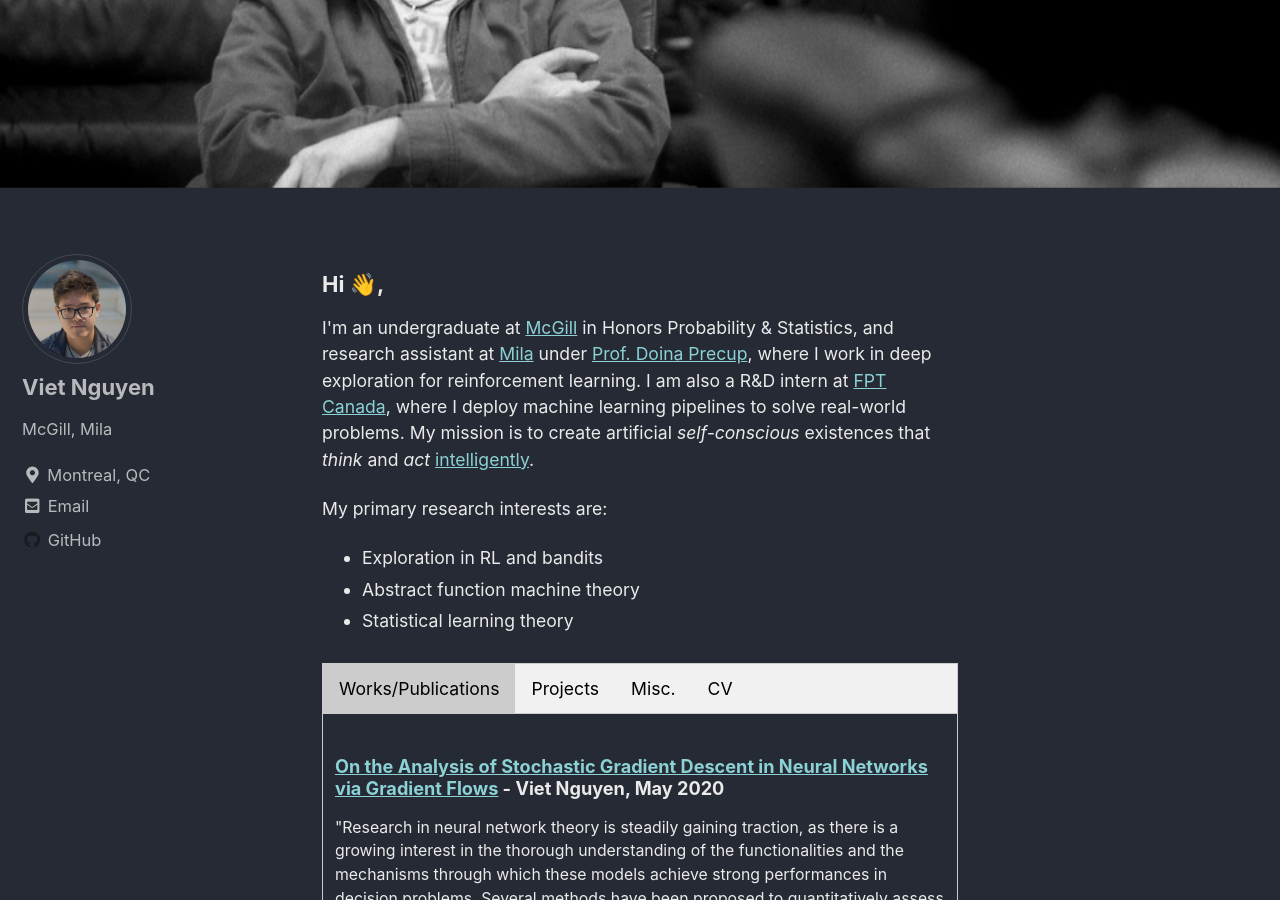
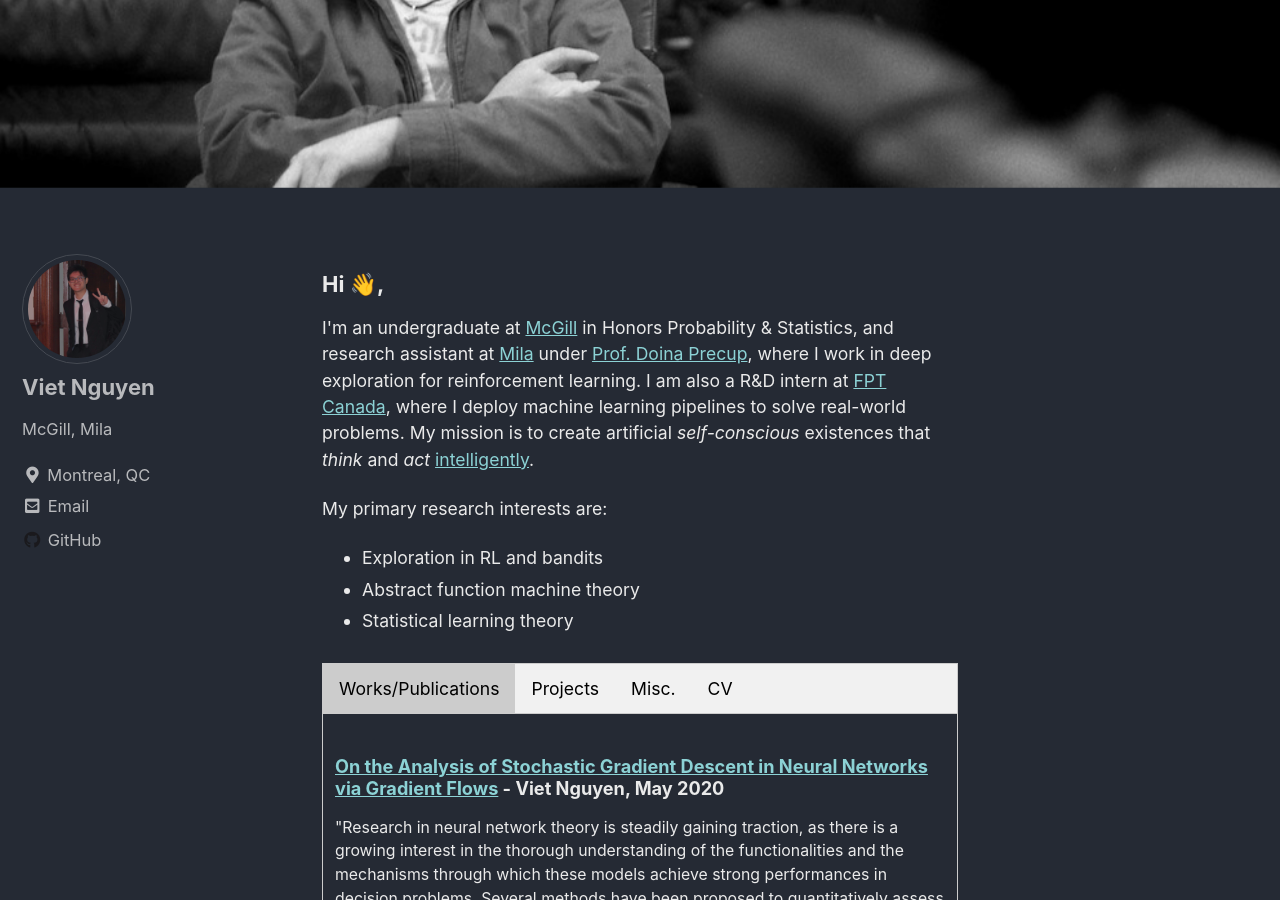
Before and after one commit to opent03/opent03.github.io, a Jekyll site: the page built from index.html, in a window 1280 px wide and 900 px high, scrolled down 518 px. Built offline with Jekyll 4.4.1, drawn with Linux system fonts in a browser that asks for light colours; cached includes are drawn as plain includes; the list of posts is cut into pages by our own code.

Commit message:
changed photo

```diff
--- a/_config.yml
+++ b/_config.yml
@@ -94,7 +94,7 @@
 # Site Author
 author:
   name             : "Viet Nguyen"
-  avatar           : "/images/pp.jpg" # path of avatar image, e.g. "/assets/images/bio-photo.jpg"
+  avatar           : "/images/viet.jpg" # path of avatar image, e.g. "/assets/images/bio-photo.jpg"
   bio              : "McGill, Mila"
   location         : "Montreal, QC"
   email            :
```
Also changed, not shown: images/viet.jpg (added).
